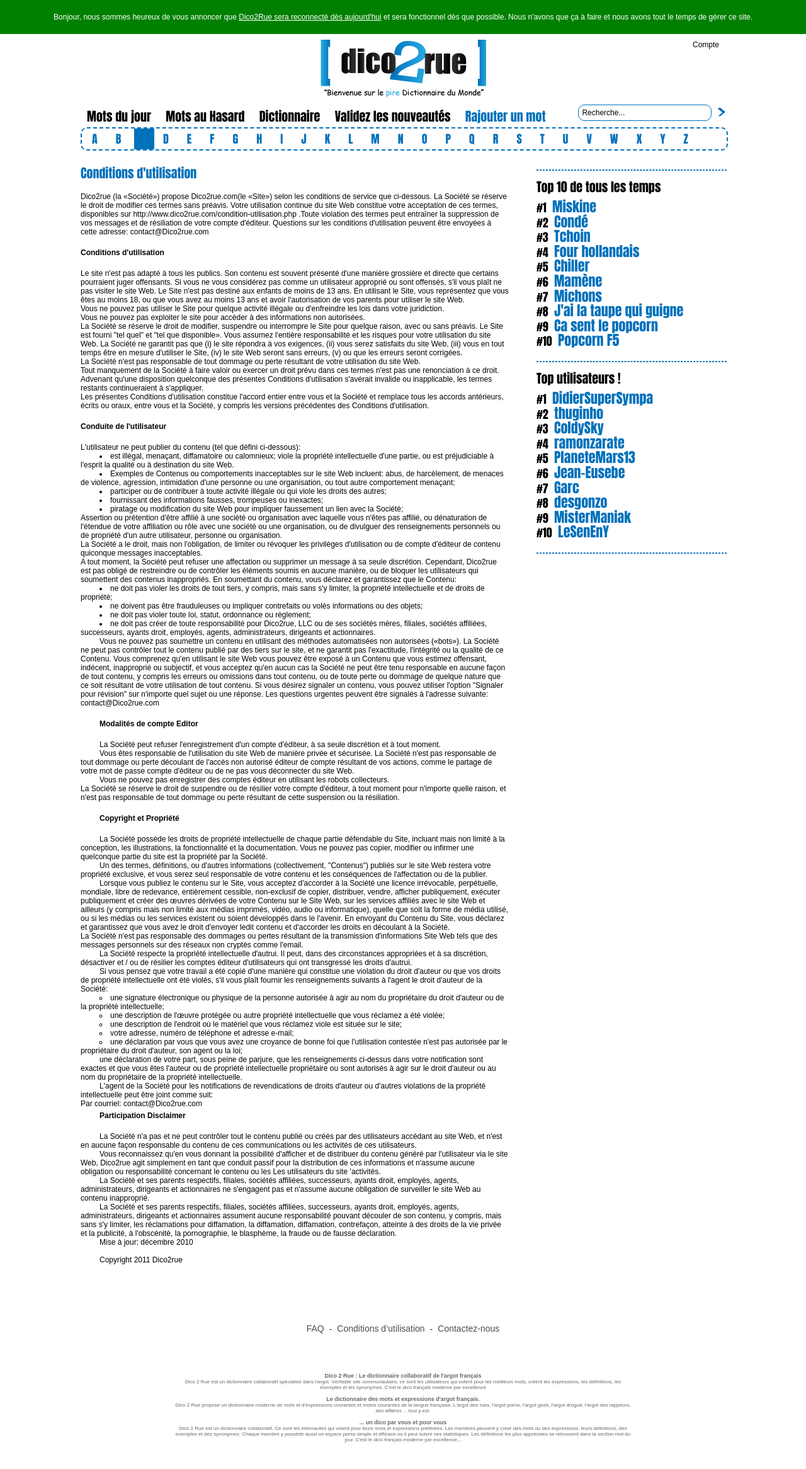
After one commit to nazimboudeffa/dico2rue, a PHP site: page /conditions-utilisation.php in a window 1280 px wide. The commit adds this page. Shown: the whole page at 63% size. Run offline with PHP 8.4, Linux system fonts and the light colour scheme.

```diff
--- /dev/null
+++ b/conditions-utilisation.php
@@ -0,0 +1,150 @@
+<?php
+session_start();
+?>
+<!DOCTYPE html PUBLIC "-//W3C//DTD XHTML 1.0 Transitional//EN" "http://www.w3.org/TR/xhtml1/DTD/xhtml1-transitional.dtd">
+<html dir="ltr" xmlns="http://www.w3.org/1999/xhtml" xml:lang="fr" lang="fr">
+<head>
+<?php include 'includes/tete.php' ?>
+</head>
+<body>
+	<?php include 'includes/revive.php' ?>
+
+<div id="wrapper">
+
+	<?php include 'includes/entete.php' ?>
+
+<div class="clear"></div>
+
+
+<div id="content">
+
+
+
+<div class="left_column">
+<style>
+.tc ul{ text-indent:30px; }
+.tc ul li{ list-style-position:inside; }
+</style>
+
+<div class="tc">
+<h1>Conditions d'utilisation</h1>
+
+<p>Dico2rue (la «Société») propose Dico2rue.com(le «Site») selon les conditions de service que ci-dessous. La Société se réserve le droit de modifier ces termes sans préavis. Votre utilisation continue du site Web constitue votre acceptation de ces termes, disponibles sur http://www.dico2rue.com/condition-utilisation.php .Toute violation des termes peut entraîner la suppression de vos messages et de résiliation de votre compte d'éditeur. Questions sur les conditions d'utilisation peuvent être envoyées à cette adresse: contact@Dico2rue.com</p>
+<br />
+<h2>Conditions d'utilisation </h2>
+<br />
+<p>Le site n'est pas adapté à tous les publics. Son contenu est souvent présenté d'une manière grossière et directe que certains pourraient juger offensants. Si vous ne vous considérez pas comme un utilisateur approprié ou sont offensés, s'il vous plaît ne pas visiter le site Web.
+Le Site n'est pas destiné aux enfants de moins de 13 ans. En utilisant le Site, vous représentez que vous êtes au moins 18, ou que vous avez au moins 13 ans et avoir l'autorisation de vos parents pour utiliser le site Web. </p>
+<p>Vous ne pouvez pas utiliser le Site pour quelque activité illégale ou d'enfreindre les lois dans votre juridiction. </p>
+<p>Vous ne pouvez pas exploiter le site pour accéder à des informations non autorisées.</p>
+<p>La Société se réserve le droit de modifier, suspendre ou interrompre le Site pour quelque raison, avec ou sans préavis.
+Le Site est fourni "tel quel" et "tel que disponible». Vous assumez l'entière responsabilité et les risques pour votre utilisation du site Web. La Société ne garantit pas que (i) le site répondra à vos exigences, (ii) vous serez satisfaits du site Web, (iii) vous en tout temps être en mesure d'utiliser le Site, (iv) le site Web seront sans erreurs, (v) ou que les erreurs seront corrigées. </p>
+<p>La Société n'est pas responsable de tout dommage ou perte résultant de votre utilisation du site Web.</p>
+<p>Tout manquement de la Société à faire valoir ou exercer un droit prévu dans ces termes n'est pas une renonciation à ce droit. </p>
+<p>Advenant qu'une disposition quelconque des présentes Conditions d'utilisation s'avérait invalide ou inapplicable, les termes restants continueraient à s'appliquer. </p>
+<p>Les présentes Conditions d'utilisation constitue l'accord entier entre vous et la Société et remplace tous les accords antérieurs, écrits ou oraux, entre vous et la Société, y compris les versions précédentes des Conditions d'utilisation. </p>
+<br />
+<h2>Conduite de l'utilisateur</h2>
+<br />
+<p>L'utilisateur ne peut publier du contenu (tel que défini ci-dessous): </p>
+<ul>
+<li>est illégal, menaçant, diffamatoire ou calomnieux; viole la propriété intellectuelle d'une partie, ou est préjudiciable à l'esprit la qualité ou à destination du site Web.</li>
+
+<li>Exemples de Contenus ou comportements inacceptables sur le site Web incluent: abus, de harcèlement, de menaces de violence, agression, intimidation d'une personne ou une organisation, ou tout autre comportement menaçant; </li>
+
+<li>participer ou de contribuer à toute activité illégale ou qui viole les droits des autres; </li>
+
+<li>fournissant des informations fausses, trompeuses ou inexactes; </li>
+
+<li>piratage ou modification du site Web pour impliquer faussement un lien avec la Société; </li>
+</ul>
+<p>Assertion ou prétention d'être affilié à une société ou organisation avec laquelle vous n'êtes pas affilié, ou dénaturation de l'étendue de votre affiliation ou rôle avec une société ou une organisation, ou de divulguer des renseignements personnels ou de propriété d'un autre utilisateur, personne ou organisation. </p>
+
+<p>La Société a le droit, mais non l'obligation, de limiter ou révoquer les privilèges d'utilisation ou de compte d'éditeur de contenu quiconque messages inacceptables. </p>
+
+<p>A tout moment, la Société peut refuser une affectation ou supprimer un message à sa seule discrétion. Cependant, Dico2rue est pas obligé de restreindre ou de contrôler les éléments soumis en aucune manière, ou de bloquer les utilisateurs qui soumettent des contenus inappropriés.
+En soumettant du contenu, vous déclarez et garantissez que le Contenu: </p>
+<ul>
+<li>ne doit pas violer les droits de tout tiers, y compris, mais sans s'y limiter, la propriété intellectuelle et de droits de propriété;</li>
+<li>ne doivent pas être frauduleuses ou impliquer contrefaits ou volés informations ou des objets; </li>
+<li>ne doit pas violer toute loi, statut, ordonnance ou règlement; </li>
+<li>ne doit pas créer de toute responsabilité pour Dico2rue, LLC ou de ses sociétés mères, filiales, sociétés affiliées, successeurs, ayants droit, employés, agents, administrateurs, dirigeants et actionnaires. </li>
+
+<p>Vous ne pouvez pas soumettre un contenu en utilisant des méthodes automatisées non autorisées («bots»).
+La Société ne peut pas contrôler tout le contenu publié par des tiers sur le site, et ne garantit pas l'exactitude, l'intégrité ou la qualité de ce Contenu. Vous comprenez qu'en utilisant le site Web vous pouvez être exposé à un Contenu que vous estimez offensant, indécent, inapproprié ou subjectif, et vous acceptez qu'en aucun cas la Société ne peut être tenu responsable en aucune façon de tout contenu, y compris les erreurs ou omissions dans tout contenu, ou de toute perte ou dommage de quelque nature que ce soit résultant de votre utilisation de tout contenu. Si vous désirez signaler un contenu, vous pouvez utiliser l'option "Signaler pour révision" sur n'importe quel sujet ou une réponse. Les questions urgentes peuvent être signalés à l'adresse suivante: contact@Dico2rue.com</p>
+
+
+<br />
+<h2>Modalités de compte Editor</h2>
+<br />
+<p>La Société peut refuser l'enregistrement d'un compte d'éditeur, à sa seule discrétion et à tout moment. </p>
+<p>Vous êtes responsable de l'utilisation du site Web de manière privée et sécurisée. La Société n'est pas responsable de tout dommage ou perte découlant de l'accès non autorisé éditeur de compte résultant de vos actions, comme le partage de votre mot de passe compte d'éditeur ou de ne pas vous déconnecter du site Web.</p>
+<p>Vous ne pouvez pas enregistrer des comptes éditeur en utilisant les robots collecteurs. </p>
+La Société se réserve le droit de suspendre ou de résilier votre compte d'éditeur, à tout moment pour n'importe quelle raison, et n'est pas responsable de tout dommage ou perte résultant de cette suspension ou la résiliation. </p>
+
+<br />
+<h2>Copyright et Propriété</h2>
+<br />
+<p>La Société possède les droits de propriété intellectuelle de chaque partie défendable du Site, incluant mais non limité à la conception, les illustrations, la fonctionnalité et la documentation. Vous ne pouvez pas copier, modifier ou infirmer une quelconque partie du site est la propriété par la Société. </p>
+<p>Un des termes, définitions, ou d'autres informations (collectivement, "Contenus") publiés sur le site Web restera votre propriété exclusive, et vous serez seul responsable de votre contenu et les conséquences de l'affectation ou de la publier. </p>
+<p>Lorsque vous publiez le contenu sur le Site, vous acceptez d'accorder à la Société une licence irrévocable, perpétuelle, mondiale, libre de redevance, entièrement cessible, non-exclusif de copier, distribuer, vendre, afficher publiquement, exécuter publiquement et créer des œuvres dérivées de votre Contenu sur le Site Web, sur les services affiliés avec le site Web et ailleurs (y compris mais non limité aux médias imprimés, vidéo, audio ou informatique), quelle que soit la forme de média utilisé, ou si les médias ou les services existent ou soient développés dans le l'avenir. En envoyant du Contenu du Site, vous déclarez et garantissez que vous avez le droit d'envoyer ledit contenu et d'accorder les droits en découlant à la Société. </p>
+La Société n'est pas responsable des dommages ou pertes résultant de la transmission d'informations Site Web tels que des messages personnels sur des réseaux non cryptés comme l'email. </p>
+<p>La Société respecte la propriété intellectuelle d'autrui. Il peut, dans des circonstances appropriées et à sa discrétion, désactiver et / ou de résilier les comptes éditeur d'utilisateurs qui ont transgressé les droits d'autrui. </p>
+<p>Si vous pensez que votre travail a été copié d'une manière qui constitue une violation du droit d'auteur ou que vos droits de propriété intellectuelle ont été violés, s'il vous plaît fournir les renseignements suivants à l'agent le droit d'auteur de la Société: </p>
+
+<ul>
+<li>une signature électronique ou physique de la personne autorisée à agir au nom du propriétaire du droit d'auteur ou de la propriété intellectuelle; </li>
+<li>une description de l'œuvre protégée ou autre propriété intellectuelle que vous réclamez a été violée; </li>
+<li>une description de l'endroit où le matériel que vous réclamez viole est située sur le site; </li>
+<li>votre adresse, numéro de téléphone et adresse e-mail; </li>
+<li>une déclaration par vous que vous avez une croyance de bonne foi que l'utilisation contestée n'est pas autorisée par le propriétaire du droit d'auteur, son agent ou la loi;</li>
+</ul>
+<p>une déclaration de votre part, sous peine de parjure, que les renseignements ci-dessus dans votre notification sont exactes et que vous êtes l'auteur ou de propriété intellectuelle propriétaire ou sont autorisés à agir sur le droit d'auteur ou au nom du propriétaire de la propriété intellectuelle. </p>
+<p>L'agent de la Société pour les notifications de revendications de droits d'auteur ou d'autres violations de la propriété intellectuelle peut être joint comme suit: </p>
+Par courriel: contact@Dico2rue.com
+<br />
+<h2>Participation Disclaimer </h2>
+<br />
+<p>La Société n'a pas et ne peut contrôler tout le contenu publié ou créés par des utilisateurs accédant au site Web, et n'est en aucune façon responsable du contenu de ces communications ou les activités de ces utilisateurs. </p>
+
+<p>Vous reconnaissez qu'en vous donnant la possibilité d'afficher et de distribuer du contenu généré par l'utilisateur via le site Web, Dico2rue agit simplement en tant que conduit passif pour la distribution de ces informations et n'assume aucune obligation ou responsabilité concernant le contenu ou les Les utilisateurs du site 'activités. </p>
+
+<p>La Société et ses parents respectifs, filiales, sociétés affiliées, successeurs, ayants droit, employés, agents, administrateurs, dirigeants et actionnaires ne s'engagent pas et n'assume aucune obligation de surveiller le site Web au contenu inapproprié. </p>
+
+<p>La Société et ses parents respectifs, filiales, sociétés affiliées, successeurs, ayants droit, employés, agents, administrateurs, dirigeants et actionnaires assument aucune responsabilité pouvant découler de son contenu, y compris, mais sans s'y limiter, les réclamations pour diffamation, la diffamation, diffamation, contrefaçon, atteinte à des droits de la vie privée et la publicité, à l'obscénité, la pornographie, le blasphème, la fraude ou de fausse déclaration. </p>
+
+<p>Mise à jour: décembre 2010 </p>
+<br />
+<p>Copyright 2011 Dico2rue</p>
+</div>
+
+
+
+
+</div> <!-- END OF CLASS LEFT COLUMN -->
+
+<div class="right_column">
+
+	<?php
+
+	include 'includes/right.php'
+
+	?>
+
+
+</div> <!-- END OF RIGHT COLUMN -->
+<div class="clear"></div>
+</div> <!-- END OF ID CONTENT -->
+<div class="clear"></div>
+<?php
+
+include 'includes/pied.php'
+
+?>
+</div> <!-- END OF ID WRAPPER -->
+<?php
+
+include 'includes/ganalytics.php'
+
+?>
+</html>
--- /dev/null
+++ b/contact.php
@@ -0,0 +1,5 @@
+<?php
+
+include '../includes/facebook.php';
+
+?>
--- a/includes/pied.php
+++ b/includes/pied.php
@@ -2,9 +2,9 @@
 <tr><td align="center">
 </td></tr>
 <tr><td align="center">
-<a href="index.html">FAQ</a> -
-<a href="index.html">Conditions d&lsquo;utilisation</a> -
-<a href="index.html">Contactez-nous</a>
+<a href="foire-aux-questions.php">FAQ</a> -
+<a href="conditions-utilisation.php">Conditions d&lsquo;utilisation</a> -
+<a href="contact.php">Contactez-nous</a>
 </td></tr>
 <tr>
 <td align="center">
```
Also changed, not shown: foire-aux-questions.php (added, +125 -0 lines), img/faq.jpg (added).
